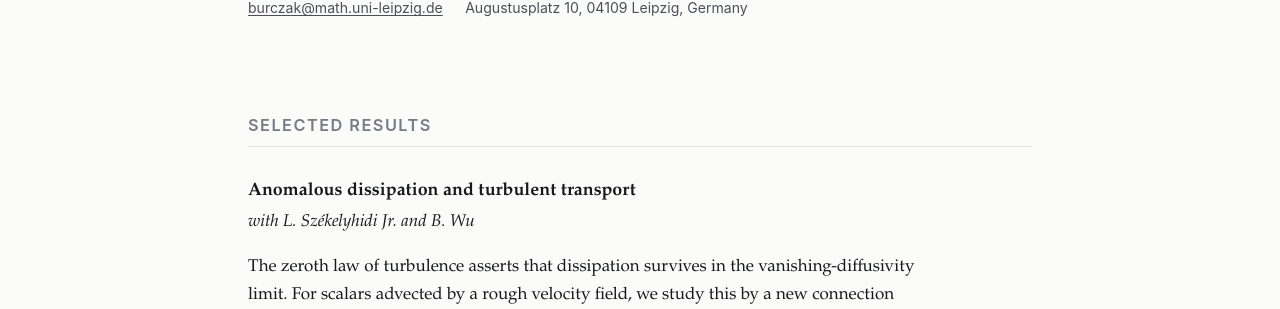
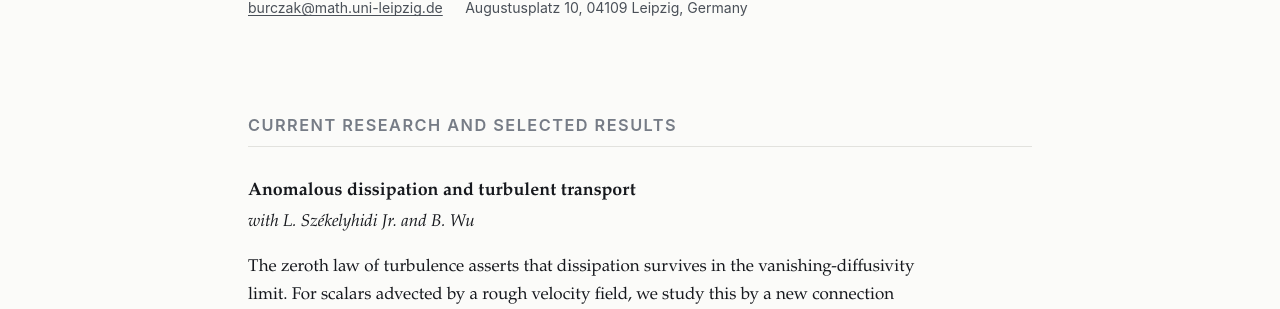
Before and after one commit to janburczak/janburczak.github.io, a Jekyll site: the page built from index.md, in a window 1280 px wide. Shown: the part 574-883 px from the top of the page. Built offline with Jekyll 4.4.1, drawn with Linux system fonts in a browser that asks for light colours.

Commit message:
Update index.md

```diff
--- a/index.md
+++ b/index.md
@@ -18,7 +18,7 @@ equations, non-Newtonian flows, the related toy models, and chemotaxis.
 
 * * *
 
-## Selected results
+## Current Research and Selected Results
 
 ### Anomalous dissipation and turbulent transport
 
```
